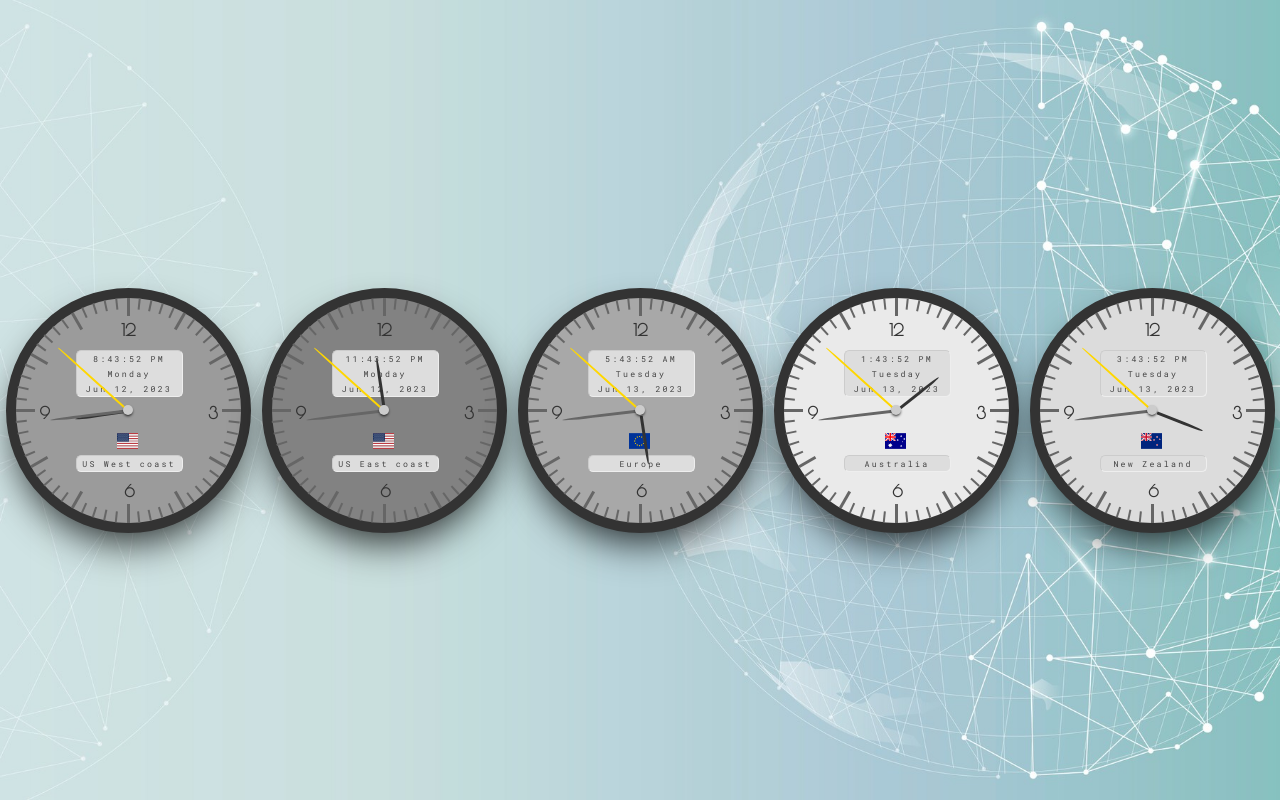
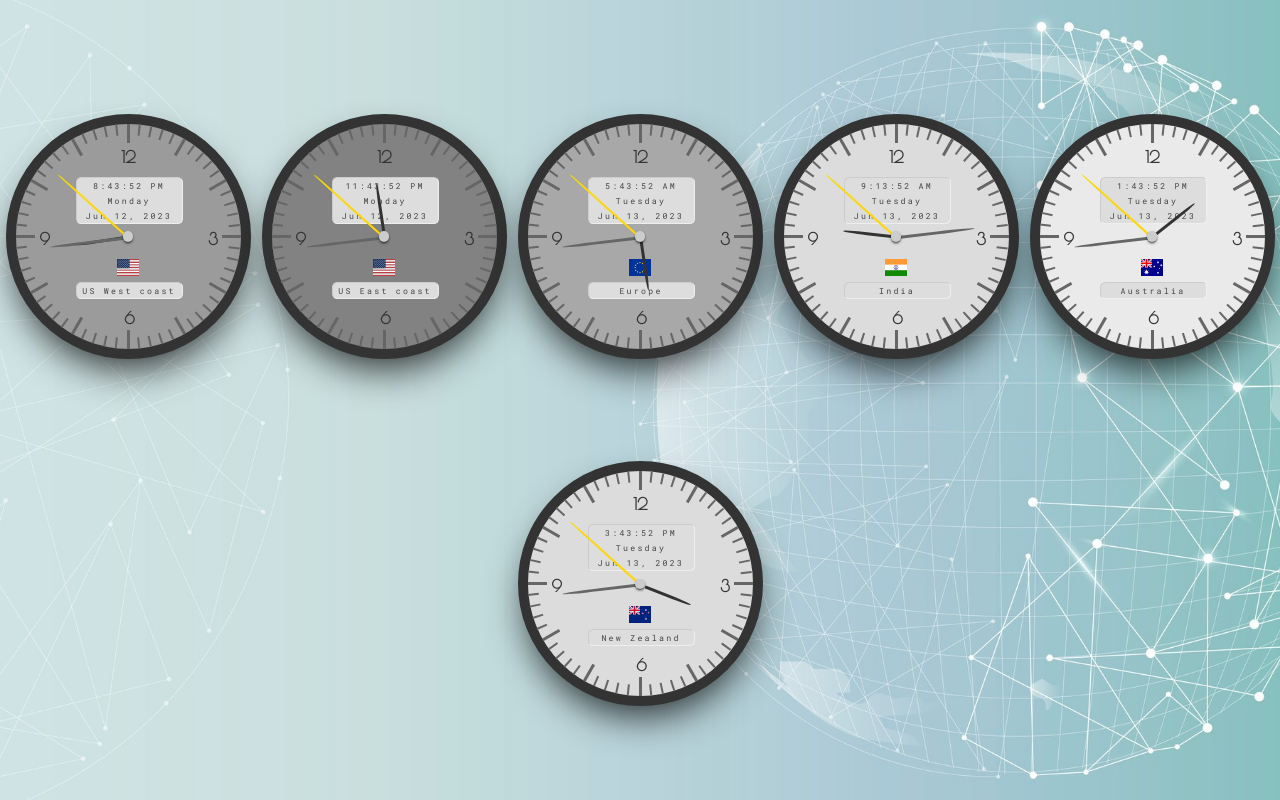
Before and after one commit to GrimaceOfDespair/marigold-clocks, a Vue app: page / in a window 1280 px wide. Built offline with nearby package versions, Linux system fonts and the light colour scheme.

Commit message:
Add India

```diff
--- a/src/App.vue
+++ b/src/App.vue
@@ -6,6 +6,7 @@ import Clock from './components/Clock.vue'
   <Clock label="US West coast" flag="us" timezone="America/Los_Angeles" />
   <Clock label="US East coast" flag="us" timezone="America/New_York" />
   <Clock label="Europe" flag="eu" timezone="Europe/Brussels" />
+  <Clock label="India" flag="in" timezone="IST" />
   <Clock label="Australia" flag="au" timezone="Australia/Sydney" />
   <Clock label="New Zealand" flag="nz" timezone="Pacific/Auckland" />
 </template>
```
